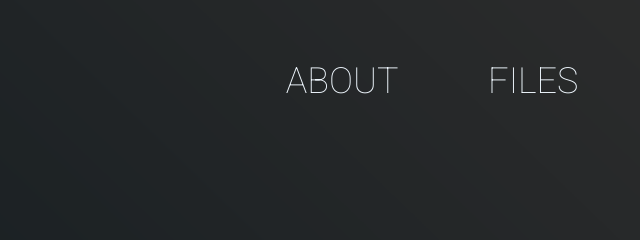
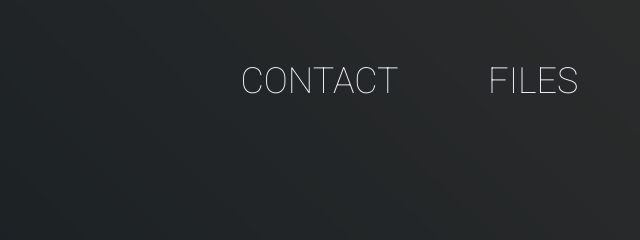
Before and after one commit to NotDaniDev0/notdanidev0.github.io, a plain HTML site: page index.html in a window 1280 px wide. Shown: the top 240 px of the page, 358-998 px from the left. Drawn offline with Linux system fonts and the light colour scheme.

Commit message:
Update index.html

```diff
--- a/index.html
+++ b/index.html
@@ -19,7 +19,7 @@
             <nav>
                 <ul class="topnav">
                     <li><a href="index.html">HOME</a></li>
-                    <li><a href="about.html">ABOUT</a></li>
+                    <li><a href="about.html">CONTACT</a></li>
                     <li><a href="files.html">FILES</a></li>
                     <li><a href="http://kocurpage.htw.pl" target="_blank">OLD PAGE</a></li>
                 </ul>
```
